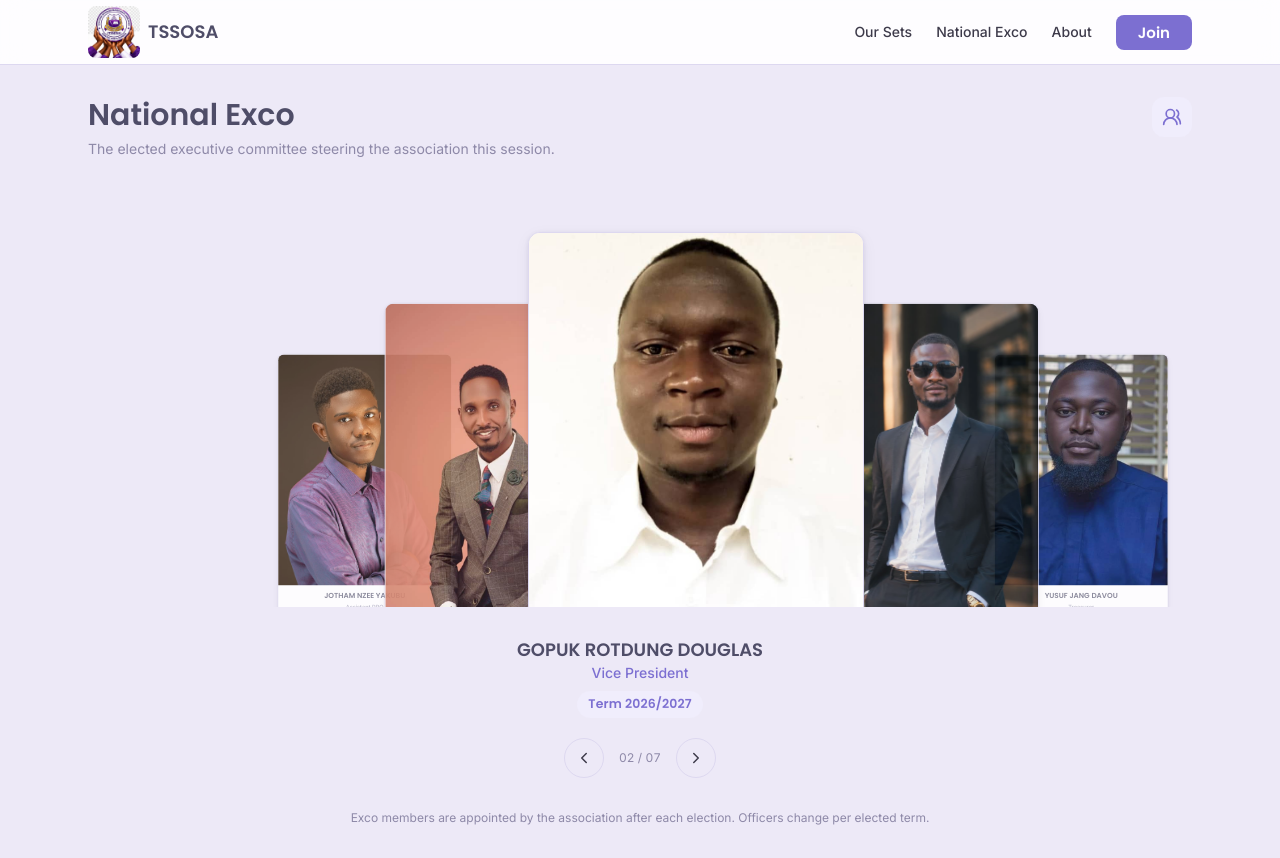
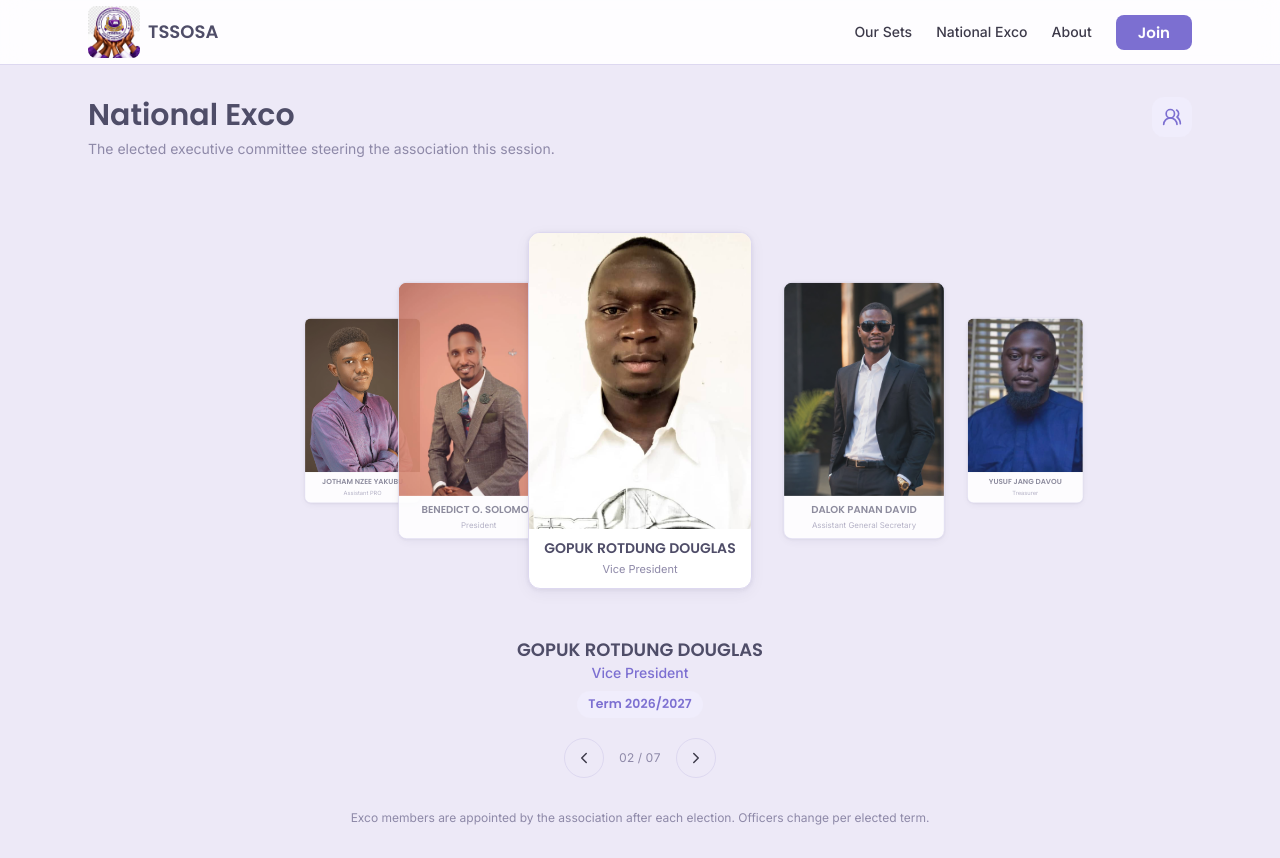
Before and after one commit to echopofi/TOSSA-Webpage, a Next.js app in the folder frontend/: page /exco in a window 1280 px wide. Built offline with nearby package versions, Linux system fonts and the light colour scheme.

Commit message:
fix: flush exco cards with zero inter-card spacing

```diff
--- a/frontend/app/exco/page.tsx
+++ b/frontend/app/exco/page.tsx
@@ -39,7 +39,7 @@ function ExcoCard({ member, offset, cardWidth }: {
 }) {
   const isCenter = offset === 0;
 
-  const gap = cardWidth * 0.06; // consistent pixel gap between adjacent card edges
+  const gap = 0; // flush stacked cards: zero spacing between adjacent card edges
   const s1 = Math.pow(0.72, 1);
   const s2 = Math.pow(0.72, 2);
 
@@ -69,7 +69,7 @@ function ExcoCard({ member, offset, cardWidth }: {
         className={`card overflow-hidden ${isCenter ? "" : "pointer-events-none"} ${
           Math.abs(offset) > 2 ? "invisible" : ""
         }`}
-        style={{ marginLeft: "-50%" }}
+        style={{ transform: "translateX(-50%)" }}
       >
         <div className="aspect-[3/4]">
           <ExcoPhoto src={member.image} alt={member.name} />
```
